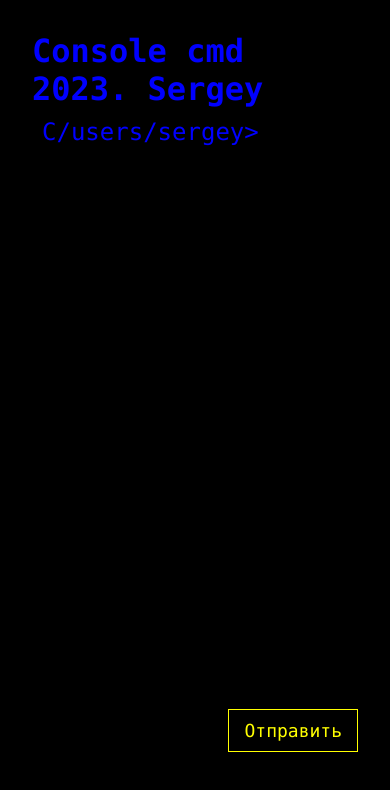
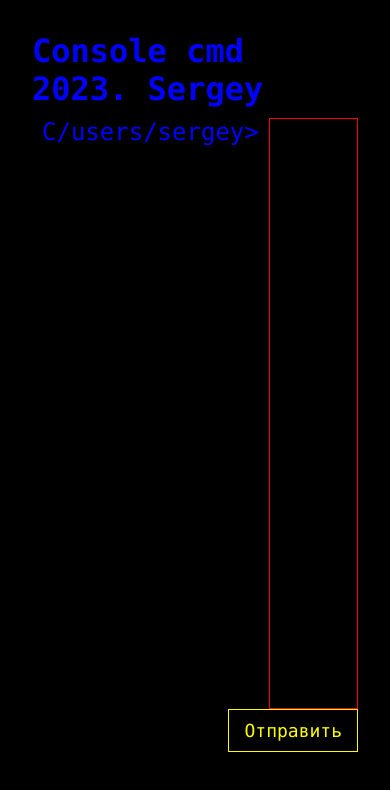
Before and after one commit to Santerakis/styled-components-cmd, a React (Create React App) app: page / in a window 390 px wide. Shown: the top 790 px of the page. Built offline with nearby package versions, Linux system fonts and the light colour scheme.

Commit message:
@media_breakPoint

```diff
--- a/src/components/console.js
+++ b/src/components/console.js
@@ -13,6 +13,12 @@ const StConsole = styled.textarea`
   color: ${props => props.color || props.theme.colors.primary};
   &:focus {
     outline: none;
+  }
+  @media ${props => props.theme.media.phone} {
+    border: 1px solid red;
+  }
+  @media ${props => props.theme.media.tablet} {
+    border: 1px solid green;
   }
 `
 
--- a/src/index.js
+++ b/src/index.js
@@ -17,6 +17,10 @@ const theme = {
     colors: {
         primary: 'blue',
         secondary: 'red'
+    },
+    media: {
+        phone: '(max-width: 425px)',
+        tablet: '(max-width: 768px) and (min-width: 425px)',
     }
 }
 
```
